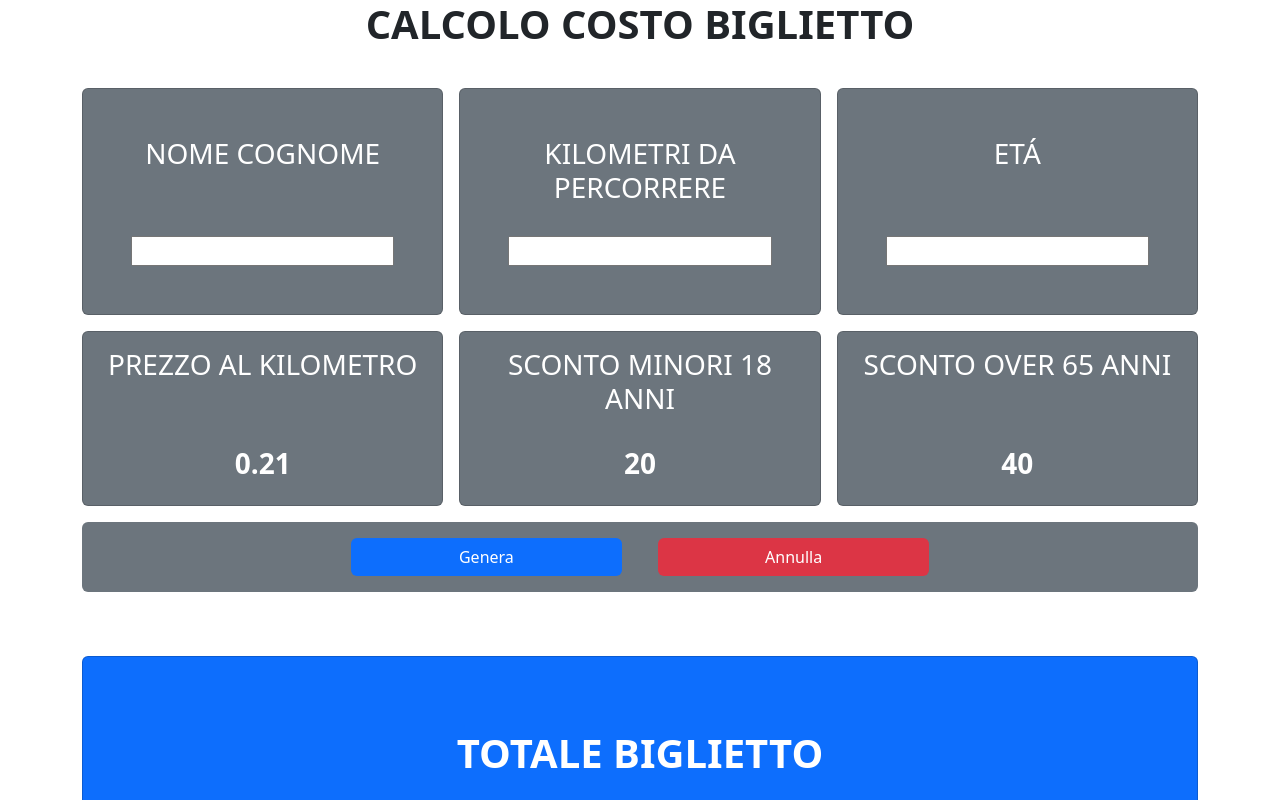
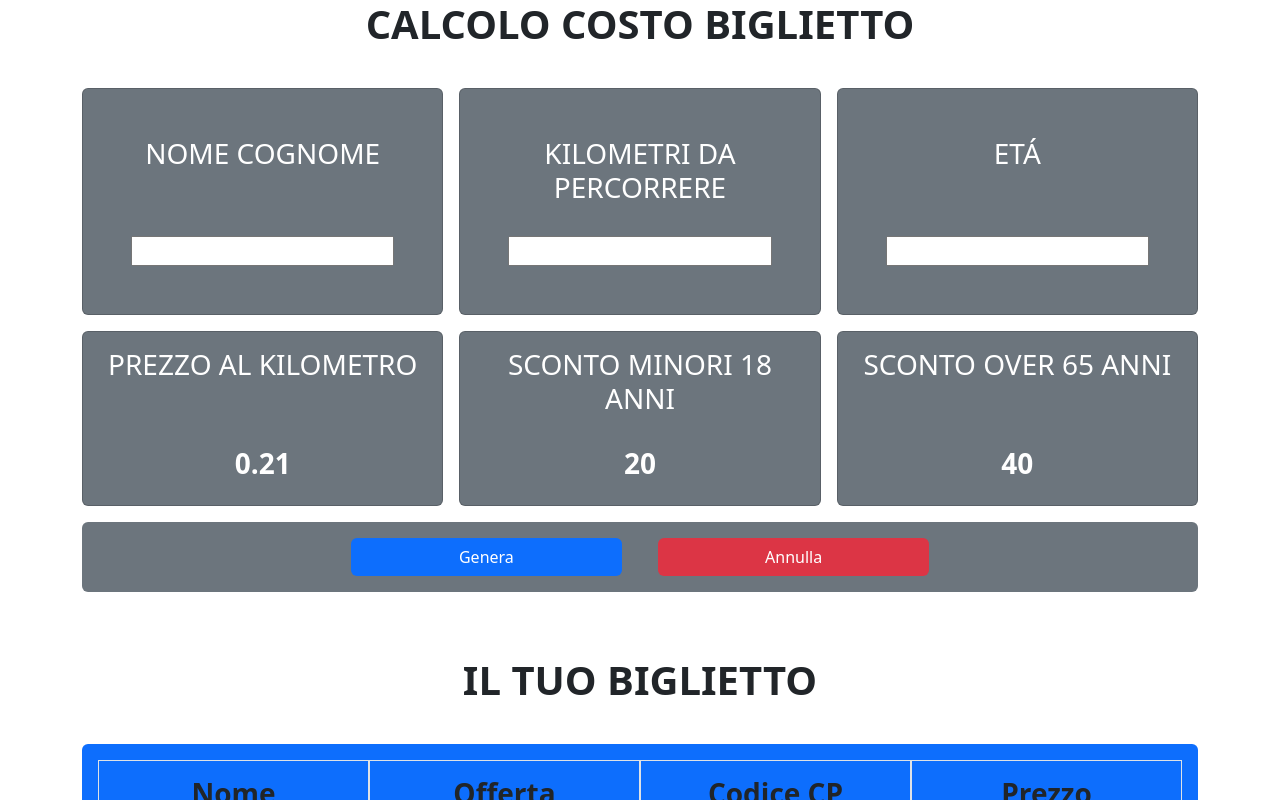
Before and after one commit to marcoceccarelli98/js-biglietto-treno, a plain HTML site: page index.html in a window 1280 px wide. Both pictures are taken after a click on the button "Genera". Shown: the top 800 px of the page. Drawn offline with nearby package versions, Linux system fonts and the light colour scheme.

Commit message:
[UPD] Add ticket toggle

```diff
--- a/index.html
+++ b/index.html
@@ -65,23 +65,39 @@
                     <button id="abort" class="btn mx-3 text-white bg-danger w-25">Annulla</button>
                 </div>
             </div>
-
             <div class="col-12">
-                <div
-                    class="card mb-5 d-flex h-100 justify-content-center text-center p-5 bg-primary text-white text-uppercase">
-                    <h2 class="fw-semibold fs-1">Totale Biglietto</h2>
-                    <h2 class="fw-bold fs-1 pt-4" id="totalprice">TotalPrice</h2>
+                <div id="ticket-title" class="pb-3 d-none content text-center">
+                    <h1 class="fw-bold">IL TUO BIGLIETTO</h1>
+                </div>
+            </div>
+            <div id="ticket" class="col-12 d-none">
+                <div class="d-flex text-center p-3 mb-5 bg-primary rounded">
+                    <div class="name py-3 border w-25">
+                        <h3 class="fw-semibold">Nome</h3>
+                        <h3 class="fw-bold pt-3" id="name">NomeCognome</h3>
+                    </div>
+                    <div class="offer py-3 border w-25">
+                        <h3 class="fw-semibold">Offerta</h3>
+                        <h3 class="fw-bold pt-3" id="offer">Offer</h3>
+                    </div>
+                    <div class="code py-3 border w-25">
+                        <h3 class="fw-semibold">Codice CP</h3>
+                        <h3 class="fw-bold pt-3" id="cp">CodiceCP</h3>
+                    </div>
+                    <div class="total py-3 border w-25">
+                        <h3 class="fw-semibold">Prezzo</h3>
+                        <h3 class="fw-bold pt-3" id="totalprice">Total</h3>
+                    </div>
                 </div>
             </div>
         </div>
-    </div>
 
 
 
-    <script src="./script/main.js"></script>
-    <script src="https://cdn.jsdelivr.net/npm/bootstrap@5.3.3/dist/js/bootstrap.bundle.min.js"
-        integrity="sha384-YvpcrYf0tY3lHB60NNkmXc5s9fDVZLESaAA55NDzOxhy9GkcIdslK1eN7N6jIeHz"
-        crossorigin="anonymous"></script>
+        <script src="./script/main.js"></script>
+        <script src="https://cdn.jsdelivr.net/npm/bootstrap@5.3.3/dist/js/bootstrap.bundle.min.js"
+            integrity="sha384-YvpcrYf0tY3lHB60NNkmXc5s9fDVZLESaAA55NDzOxhy9GkcIdslK1eN7N6jIeHz"
+            crossorigin="anonymous"></script>
 </body>
 
 </html>
--- a/script/main.js
+++ b/script/main.js
@@ -10,6 +10,7 @@ const saleOver65 = 40;
 
 let userAge = 0;
 let kmToTravel = 0;
+let userName = '';
 let totalPrice = 0;
 
 const buttonGenerate = document.getElementById('generate');
@@ -17,12 +18,16 @@ const buttonGenerate = document.getElementById('generate');
 buttonGenerate.addEventListener('click', function () {
     const elementAge = document.getElementById('age');
     const elementKm = document.getElementById('km');
+    const elementName = document.getElementById('name');
 
     // - definizione costante per input età passeggero //userAge
     userAge = Number(elementAge.value);
 
     // - definizione costante per input numero di km //kmToTravel
     kmToTravel = Number(elementKm.value);
+
+    userName = elementName.value;
+    console.log(userName);
 
     console.log(userAge);
     console.log(kmToTravel);
@@ -35,7 +40,6 @@ buttonGenerate.addEventListener('click', function () {
     //     - 20% per i minorenni
     //     - 40% per gli over 65
     if (userAge < 18) {
-        // totalPrice = (totalPrice / 100) * (100 - saleMinor);
         totalPrice = totalPrice - (totalPrice * (saleMinor / 100));
     }
     else if (userAge > 65) {
@@ -45,6 +49,20 @@ buttonGenerate.addEventListener('click', function () {
     console.log(Math.round(totalPrice * 100) / 100);
 
     document.getElementById('totalprice').innerHTML = Math.round(totalPrice * 100) / 100;
+
+    // elementName.innerHTML = userName;
+    document.getElementById('name').innerHTML = userName;
+
+    // TICKET VISUALIZATION
+    const ticketTitle = document.getElementById('ticket-title');
+    const ticket = document.getElementById('ticket');
+
+    ticketTitle.classList.toggle('d-none');
+    ticket.classList.toggle('d-none');
+
+
+
+
 }
 )
 
```
